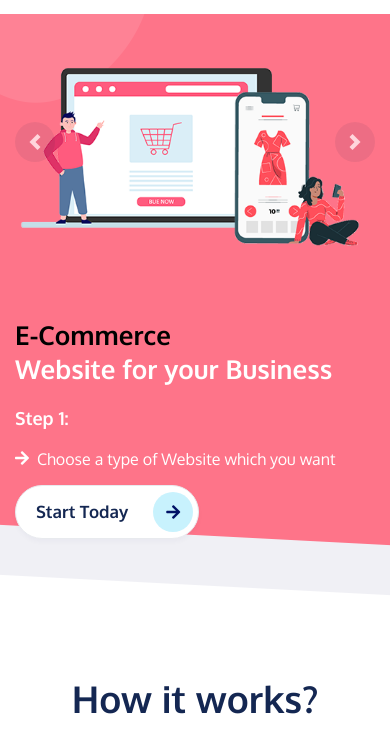
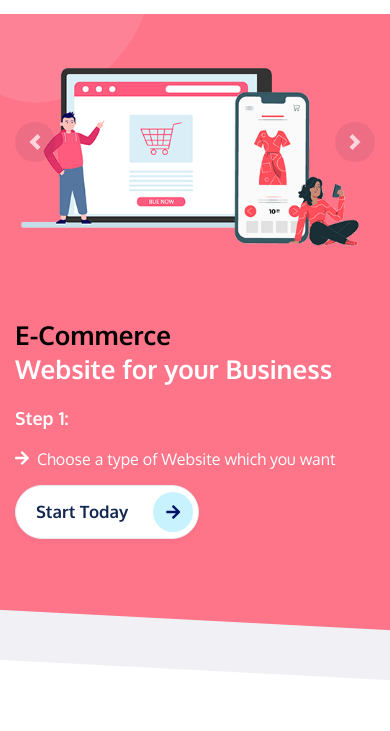
Before and after one commit to uidev-in/web_landing_page, a plain HTML site: page index.html in a window 390 px wide. Shown: the part 64-795 px from the top of the page. Drawn offline with Linux system fonts and the light colour scheme; files whose address does not match are found by name.

Commit message:
view port height incresase in responsive

```diff
--- a/assets/css/responsive.css
+++ b/assets/css/responsive.css
@@ -25,7 +25,7 @@
 .dtr-sticky-tabs .nav-item:after { content: none; display: none; }
 .text-right { text-align: left !important; }
 .dtr-rounded-left, .dtr-rounded-right { border-radius: 0; }
-.hero-section {height: 80vh!important; padding: 80px 0!important;
+.hero-section {height: 90vh!important; padding: 80px 0!important;
 }
 .banner-text>h2{font-size: 26px;text-align: left;}
 .dynamic-content {padding: 50px 0 0px!important;}
```
